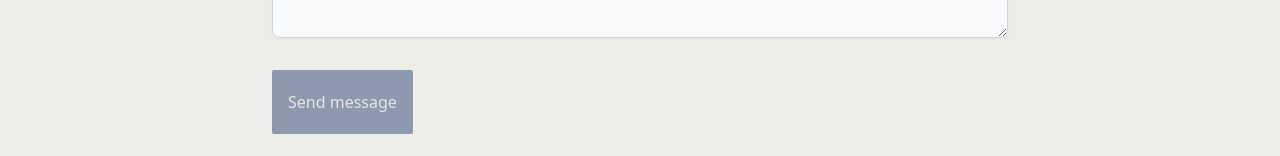
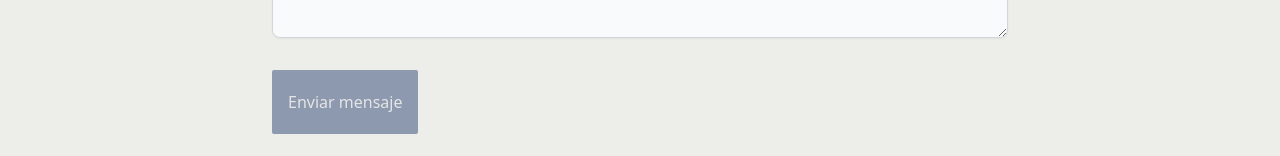
Before and after one commit to diegonacimiento/chefcito, a React (Vite) app: page /contact in a window 1280 px wide. Shown: the part 644-800 px from the top of the page. Built offline with nearby package versions, Linux system fonts and the light colour scheme.

Commit message:
feat: added title button in search and contact

```diff
--- a/src/components/Search.tsx
+++ b/src/components/Search.tsx
@@ -41,7 +41,7 @@ const Search: React.FC<ISearch> = ({ setName }) => {
             />
             <button
               type="button"
-              title="Delete search"
+              title="Eliminar búsqueda"
               onClick={handleDeleteSearch}
               className="absolute right-0 p-2 flex self-center text-secondary text-xl"
             >
--- a/src/pages/Contact.tsx
+++ b/src/pages/Contact.tsx
@@ -56,10 +56,11 @@ const Contact: React.FC = () => {
             ></textarea>
           </div>
           <button
+            title="Enviar mensaje"
             type="submit"
             className="p-4 my-4 h-16 w-max font-medium text-primary bg-secondary rounded-sm hover:scale-110 hover:bg-primary hover:text-secondary duration-150"
           >
-            Send message
+            Enviar mensaje
           </button>
         </form>
       </div>
```
